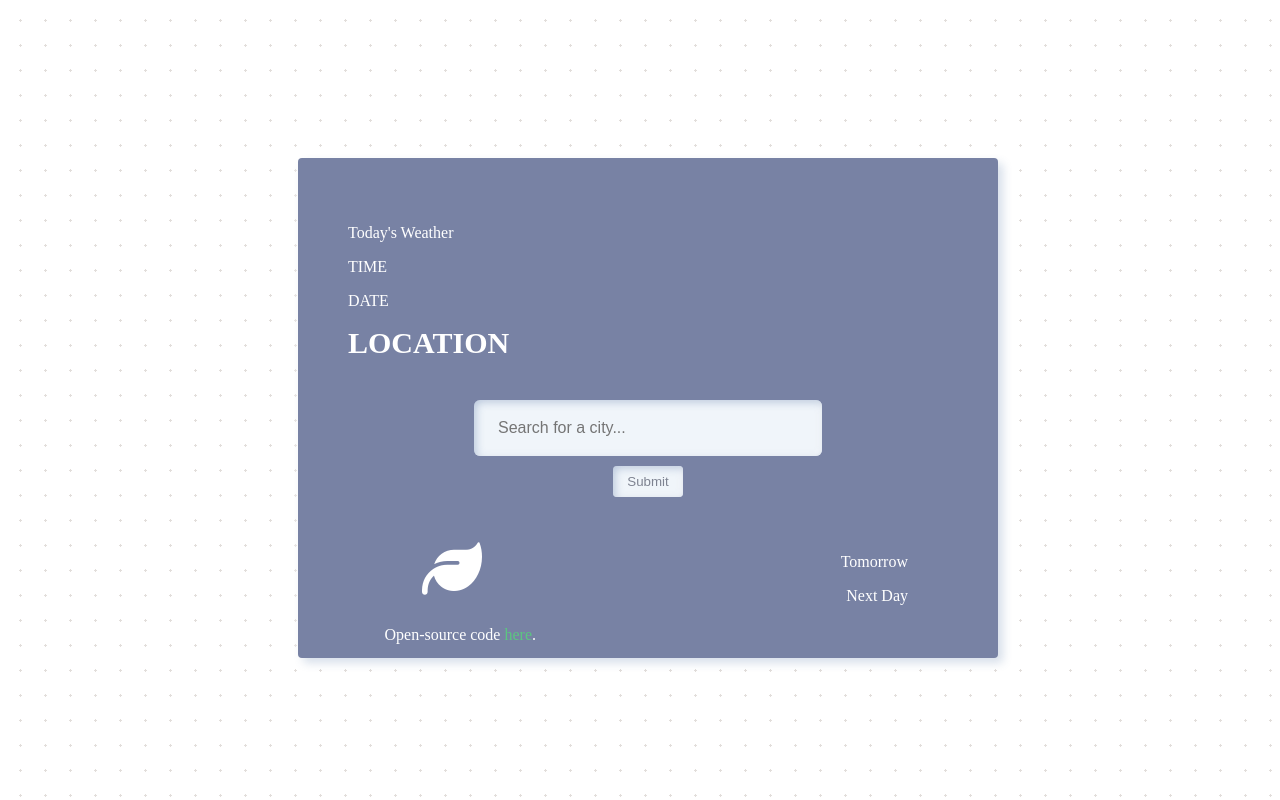
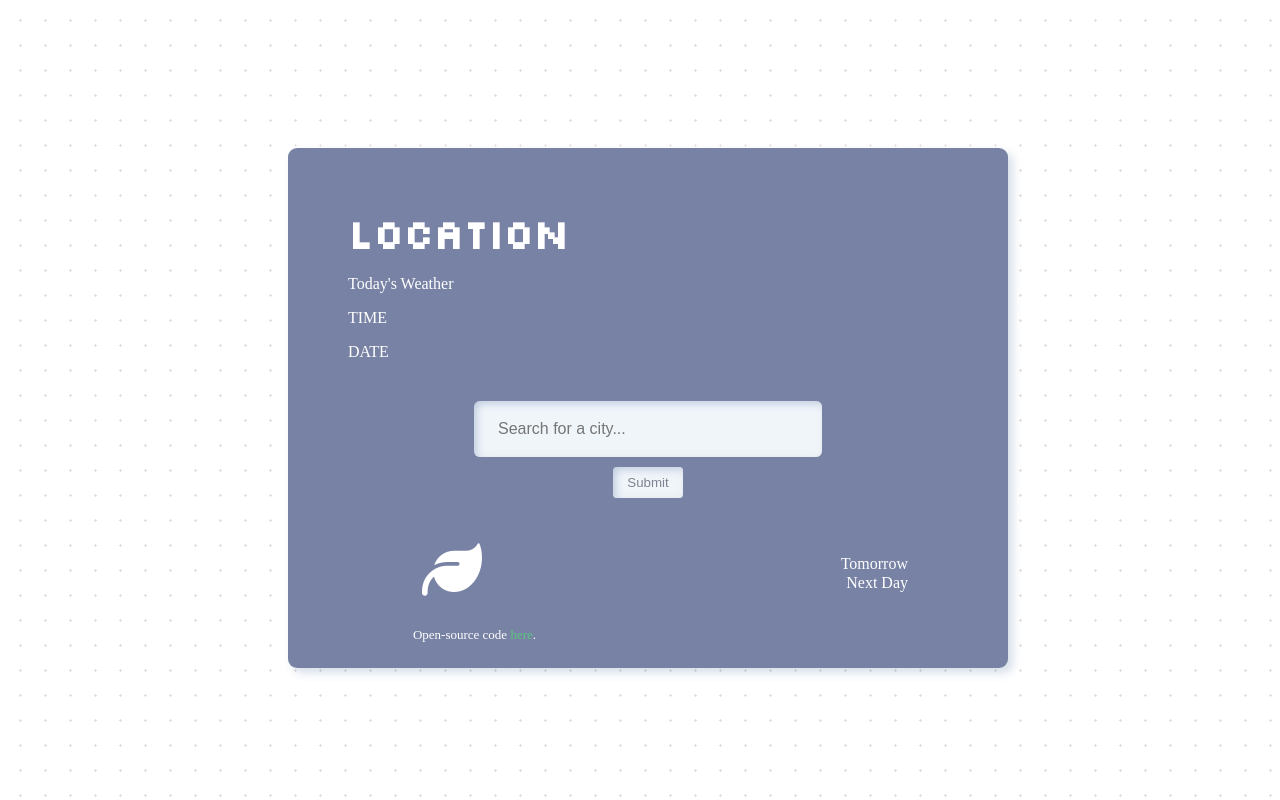
Before and after one commit to Tinymrsb/weather-app-project, a plain HTML site: page index.html in a window 1280 px wide. Drawn offline with nearby package versions, Linux system fonts and the light colour scheme; no server answers.

Commit message:
Imported Font

```diff
--- a/index.html
+++ b/index.html
@@ -11,15 +11,16 @@
     ></script>
     <script src="https://unpkg.com/axios/dist/axios.min.js"></script>
     <link rel="stylesheet" href="styles.css" />
-    <title>Document</title>
+    <title>Weather App</title>
   </head>
   <body>
     <div class="pattern">
       <div class="mainFrame">
+        <p class="location" id="location">LOCATION</p>
         <p id="todaysWeather">Today's Weather</p>
         <p class="time">TIME</p>
         <p class="date" id="date">DATE</p>
-        <p class="location" id="location">LOCATION</p>
+
         <form>
           <input
             type="text"
@@ -33,15 +34,20 @@
         <div class="futureWeather" id="float-container">
           <div id="float-child1">
             <p class="leaf"><i class="fa-solid fa-leaf"></i></p>
-            <p>
+            <p class="repo-link">
               Open-source code
-              <a href="https://github.com/Tinymrsb/weather-app-project">here</a
+              <a
+                href="https://github.com/Tinymrsb/weather-app-project"
+                target="_blank"
+                >here</a
               >.
             </p>
           </div>
           <div id="float-child2">
-            <p class="one-day">Tomorrow</p>
-            <p class="two-day">Next Day</p>
+            <ul>
+              <li class="one-day">Tomorrow</li>
+              <li class="two-day">Next Day</li>
+            </ul>
           </div>
         </div>
       </div>
--- a/styles.css
+++ b/styles.css
@@ -1,4 +1,10 @@
-p {
+@font-face {
+  font-family: silkscreen;
+  src: url(src/Silkscreen-Regular.ttf);
+}
+
+p,
+ul {
   color: white;
 }
 
@@ -6,9 +12,16 @@ a {
   color: rgb(91, 198, 128);
   text-decoration: none;
 }
+
+li {
+  list-style: none;
+  line-height: 19px;
+}
+
 .location {
+  font-family: silkscreen;
   font-weight: bold;
-  font-size: 30px;
+  font-size: 40px;
   margin: 0;
 }
 #float-container {
@@ -45,9 +58,9 @@ a {
   left: 0;
   max-width: 600px;
   max-height: 400px;
-  padding: 50px;
+  padding: 60px;
   background-color: #7882a4;
-  border-radius: 4px;
+  border-radius: 9px;
   box-shadow: 5px 5px 10px rgb(55 94 148 / 20%),
     -5px -5px 10px rgb(255 255 255 / 40%);
 }
@@ -61,6 +74,9 @@ a {
   opacity: 1;
   background-image: radial-gradient(#e2dedb 1.25px, #ffffff 1.25px);
   background-size: 25px 25px;
+}
+.repo-link {
+  font-size: small;
 }
 
 #submitButton {
```
Also changed, not shown: src/Silkscreen-Bold.ttf (added), src/Silkscreen-Regular.ttf (added).
